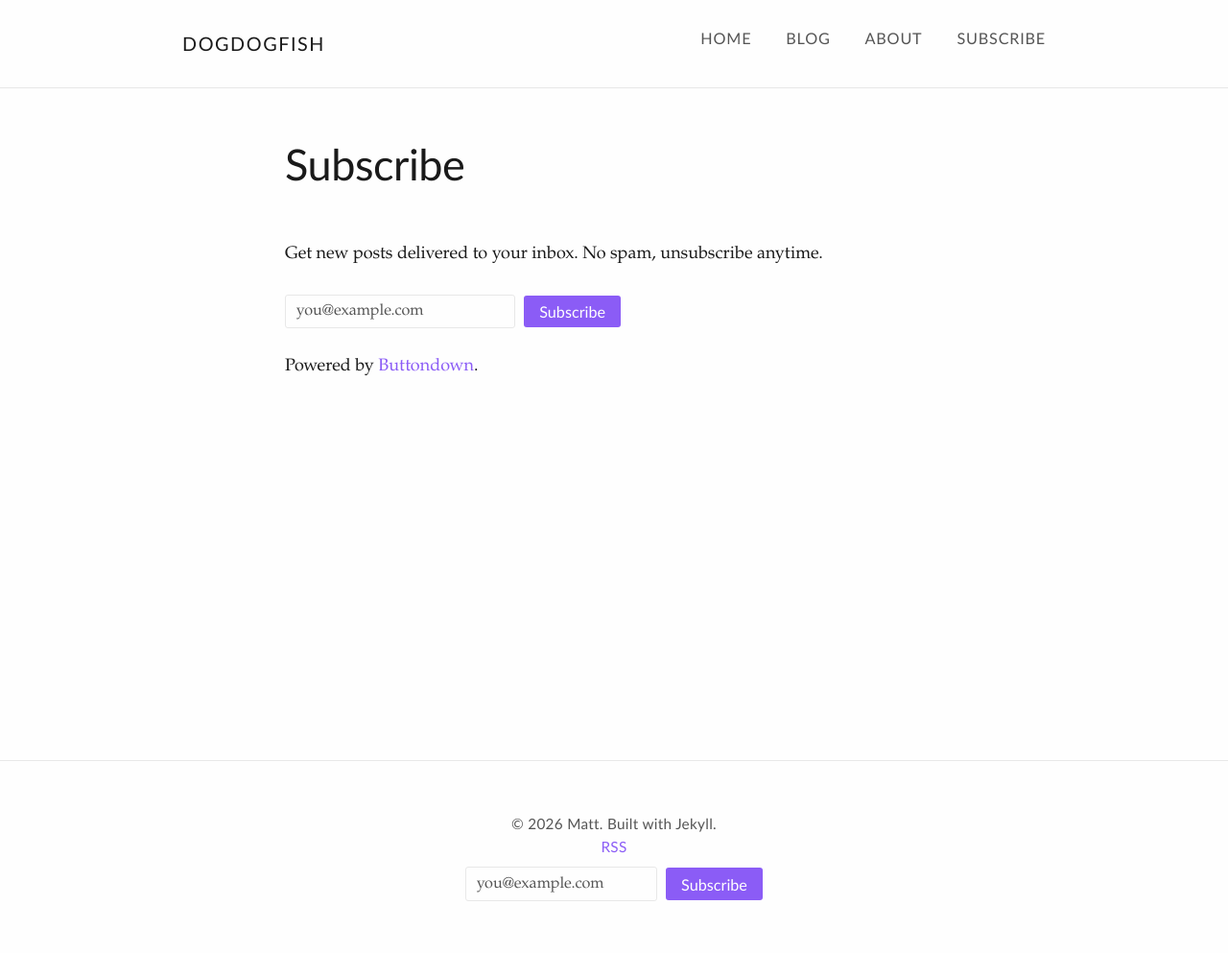
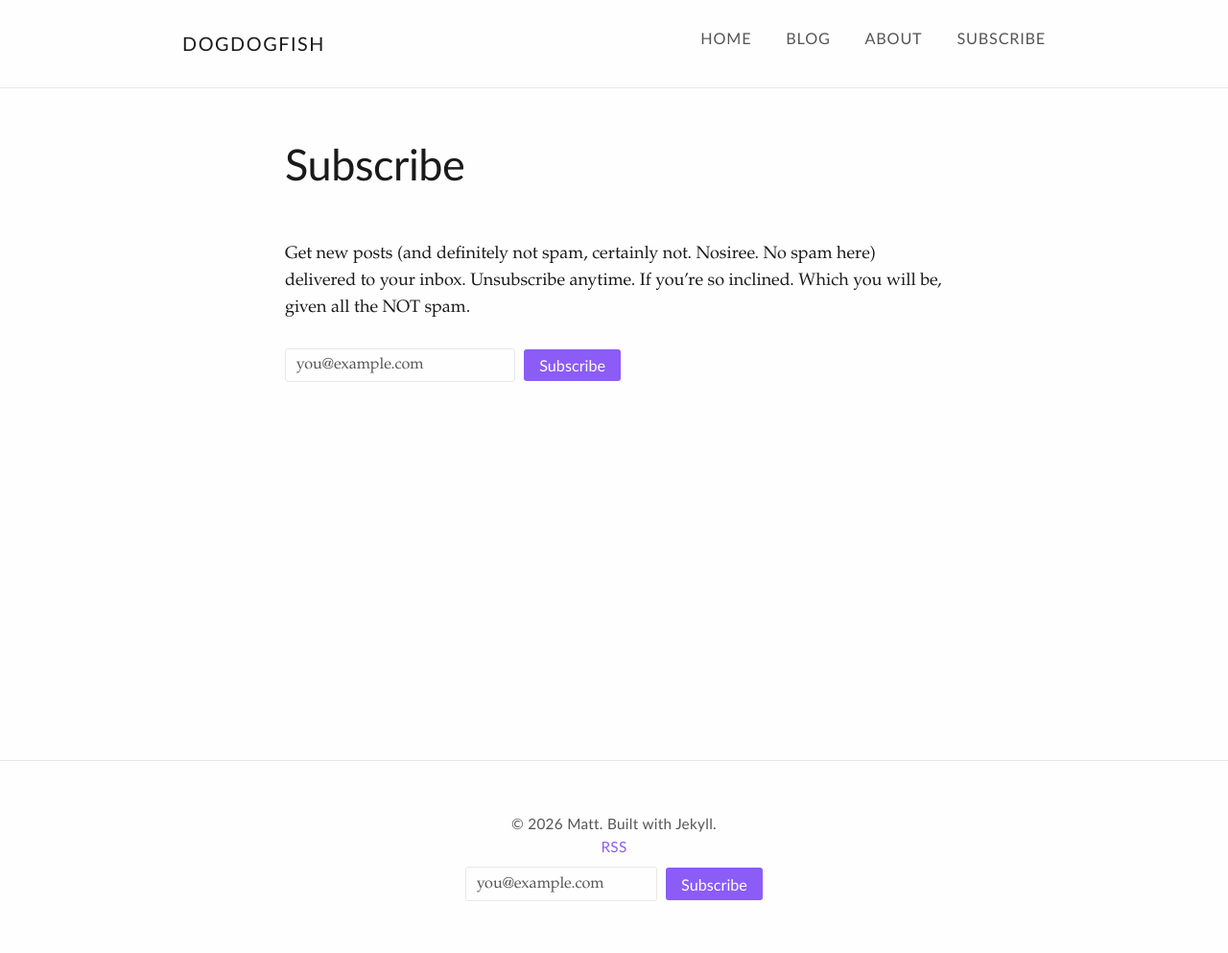
Before and after one commit to Kali89/kali89.github.io, a Jekyll site: the page built from subscribe.md, in a window 1280 px wide. Shown: the whole page at 96% size. Built offline with Jekyll 4.4.1, drawn with Linux system fonts in a browser that asks for light colours.

Commit message:
Adding some personality

```diff
--- a/index.html
+++ b/index.html
@@ -9,7 +9,7 @@ body_class: home
     <h1>Matt Sharpe</h1>
     <p>Data science, psychology, machine learning, parenting, politics and
     anything else.</p>
-    <p class="hero-subscribe">Subscribe: {% include subscribe-form.html context="homepage" %}</p>
+    <p class="hero-subscribe">{% include subscribe-form.html context="homepage" %}</p>
   </div>
   <div class="hero-image">
     <img src="{{ '/assets/images/me_boat.png' | relative_url }}" alt="Matt Sharpe">
--- a/subscribe.md
+++ b/subscribe.md
@@ -4,8 +4,6 @@ title: Subscribe
 permalink: /subscribe/
 ---
 
-Get new posts delivered to your inbox. No spam, unsubscribe anytime.
+Get new posts (and definitely not spam, certainly not. Nosiree. No spam here) delivered to your inbox. Unsubscribe anytime. If you're so inclined. Which you will be, given all the NOT spam.
 
 {% include subscribe-form.html context="page" %}
-
-Powered by [Buttondown](https://buttondown.com/refer/sharpe).
```
